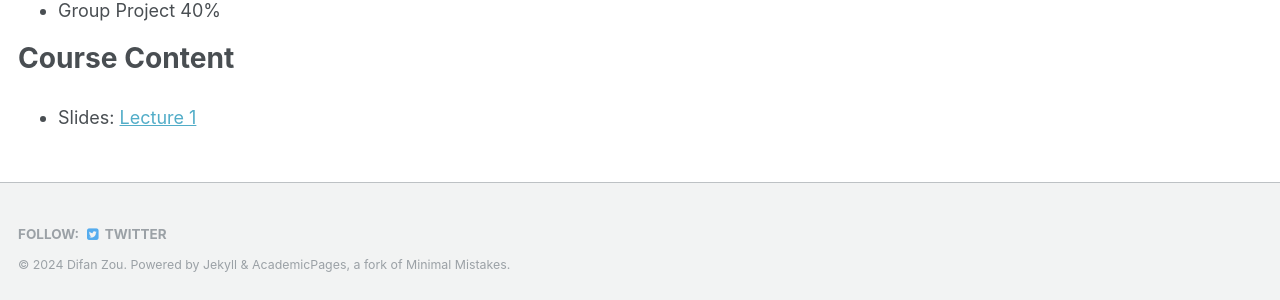
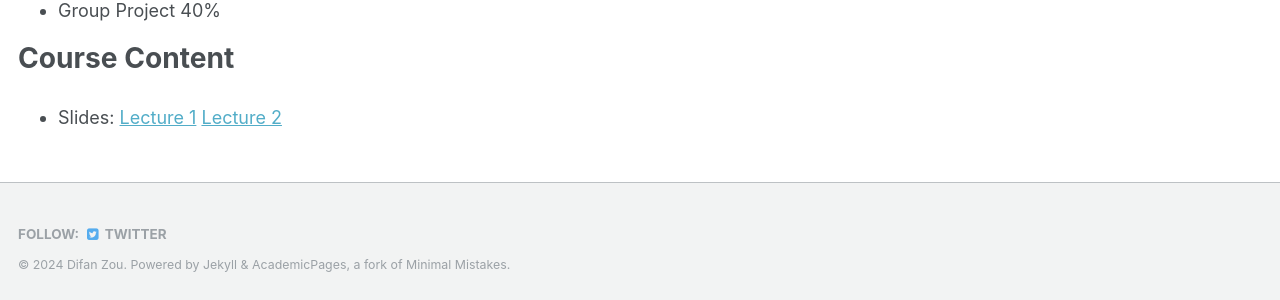
Before and after one commit to difanzou/difanzou.github.io, a Jekyll site: the page built from _teaching/2024-spring-teaching.md, in a window 1280 px wide. Shown: the part 937-1237 px from the top of the page. Built offline with Jekyll 4.4.1, drawn with Linux system fonts in a browser that asks for light colours.

Commit message:
update teaching

```diff
--- a/_teaching/2024-spring-teaching.md
+++ b/_teaching/2024-spring-teaching.md
@@ -29,4 +29,4 @@ The course should combine lectures, discussions, and practical exercises, this c
 
 # Course Content
 
-* Slides: [Lecture 1](https://drive.google.com/file/d/1hP5tAuVmUKGRKSyd2c2UkYftfWs91Kgx/view?usp=sharing)
+* Slides: [Lecture 1](https://drive.google.com/file/d/1hP5tAuVmUKGRKSyd2c2UkYftfWs91Kgx/view?usp=sharing) [Lecture 2](https://drive.google.com/file/d/1PtYSWEH751qYY8XHmiJDM6YHtNLxmRwC/view?usp=sharing)
```
